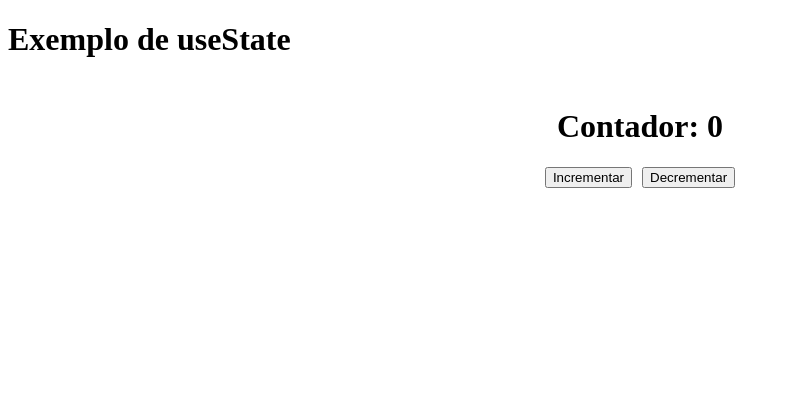
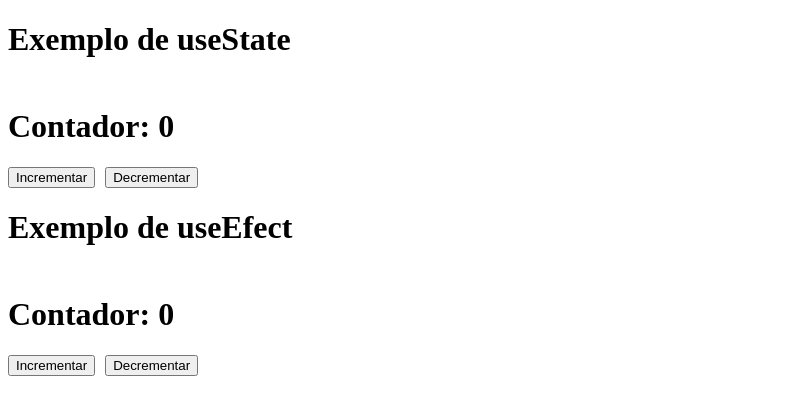
Before and after one commit to Pepeu-s/lab-react-fundamentos, a React (Vite) app in the folder recuperacaoG1/: page / in a window 1280 px wide. Shown: the top 414 px of the page, without its empty margins (0-790 px from the left). Built offline with nearby package versions, Linux system fonts and the light colour scheme; the HTML template or start-up script is replaced by a standard one.

Commit message:
exercicio 2 funcionando e retirado os comentarios de explicação

```diff
--- a/recuperacaoG1/src/App.tsx
+++ b/recuperacaoG1/src/App.tsx
@@ -1,11 +1,15 @@
 import Contador from "./exercicio-useState/Contador";
-// caminho relativo ao arquivo Contador.tsx
+import ContadorComTitulo from "./exercicio-useEfect/ContadorComTitulo";
+
 
 function App() {
   return (
     <div>
       <h1>Exemplo de useState</h1>
       <Contador />
+
+      <h1>Exemplo de useEfect</h1>
+      <ContadorComTitulo />
     </div>
   );
 }
--- /dev/null
+++ b/recuperacaoG1/src/exercicio-useEfect/ContadorComTitulo.tsx
@@ -0,0 +1,20 @@
+import{ useState, useEffect } from 'react';
+
+function ContadorComTitulo() {
+  const [contador, setContador] = useState(0);
+
+
+  useEffect(() => {
+    document.title = `Contador: ${contador}`;
+  }, [contador]);
+
+  return (
+    <div style={{ textAlign: 'left', marginTop: '50px' }}>
+      <h1>Contador: {contador}</h1>
+      <button onClick={() => setContador(contador + 1)}>Incrementar</button>
+      <button onClick={() => setContador(contador - 1)} style={{ marginLeft: '10px' }}>Decrementar</button>
+    </div>
+  );
+}
+
+export default ContadorComTitulo;
--- a/recuperacaoG1/src/exercicio-useState/Contador.tsx
+++ b/recuperacaoG1/src/exercicio-useState/Contador.tsx
@@ -1,15 +1,13 @@
 import { useState } from "react";
 
 export default function Contador() {
-  // 👇 useState cria uma variável de estado chamada "contador"
   const [contador, setContador] = useState<number>(0);
 
-  // 👇 Funções para mudar o estado
   const incrementar = () => setContador(contador + 1);
   const decrementar = () => setContador(contador - 1);
 
   return (
-    <div style={{ textAlign: "center", marginTop: "50px" }}>
+    <div style={{ textAlign: "left", marginTop: "50px" }}>
       <h1>Contador: {contador}</h1>
       <button onClick={incrementar}>Incrementar</button>
       <button onClick={decrementar} style={{ marginLeft: "10px" }}>
```
